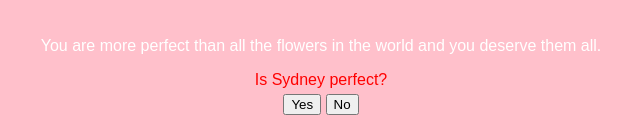
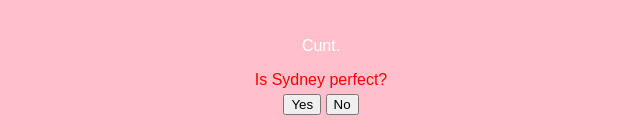
Before and after one commit to bdaly101/APP, a plain HTML site: page index.html in a window 1280 px wide. Shown: the part 358-485 px from the top of the page, without its empty margins (319-959 px from the left). Drawn offline with Linux system fonts and the light colour scheme.

Commit message:
Updated message

```diff
--- a/index.html
+++ b/index.html
@@ -8,7 +8,7 @@
     <header>Sydney</header>
     <h2>The most beautiful girl in the whole wide world.</h2>
     <img src="syd-flower.jpeg" alt="Picture of Sydney holding a flower">
-    <p>You are more perfect than all the flowers in the world and you deserve them all.</p>
+    <p>Cunt.</p>
     <div id="question">
         <p>Is Sydney perfect?</p>
         <button onclick="giveAnswer('yes')">Yes</button>
```
Also changed, not shown: 1 other file.
